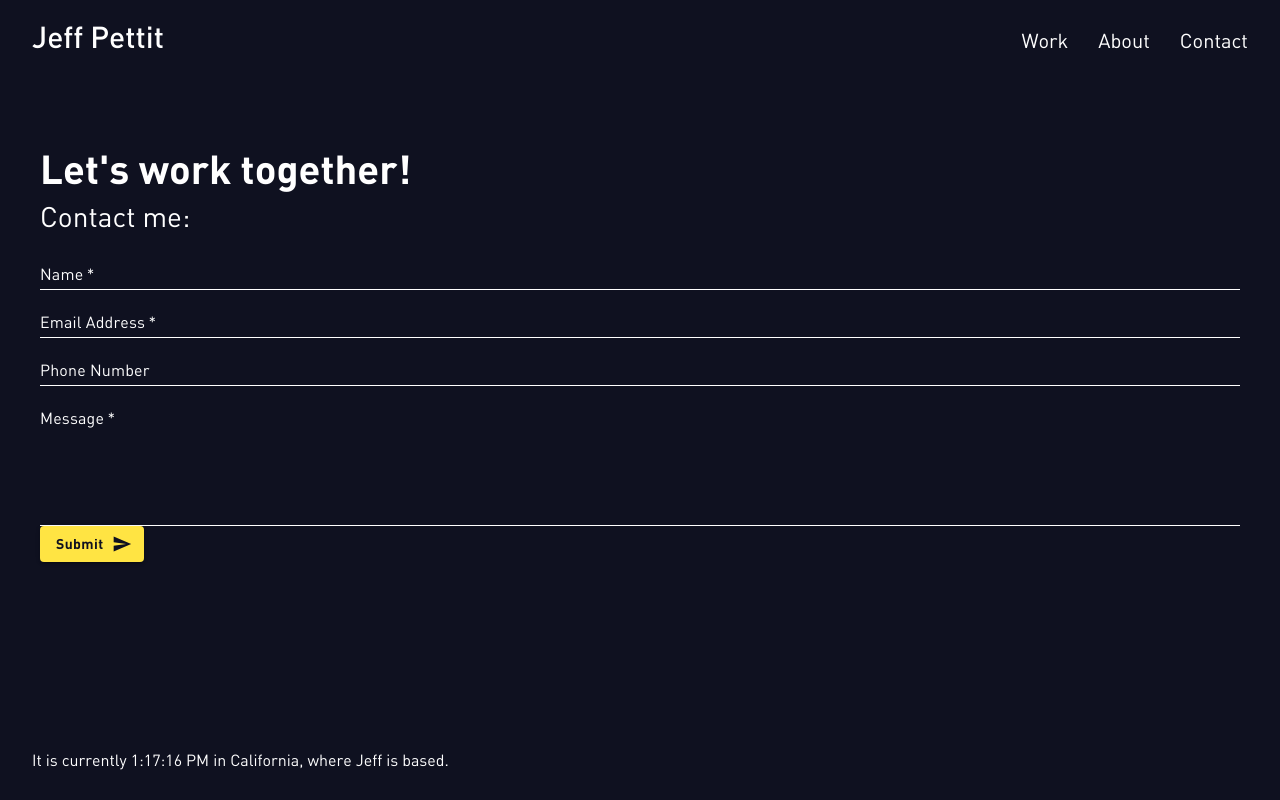
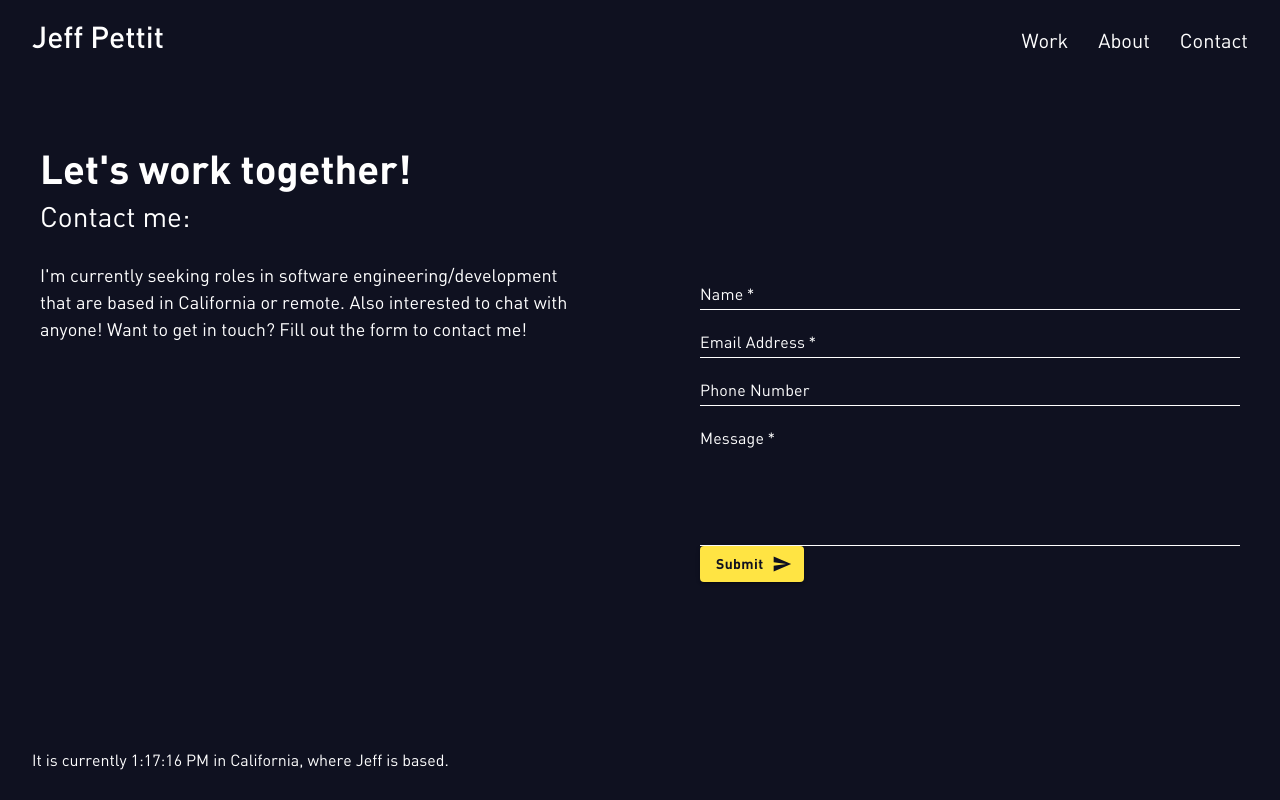
Before and after one commit to jwpettit/Portfolio-Website, a React (Create React App) app: page /contact in a window 1280 px wide. Built offline with nearby package versions, Linux system fonts and the light colour scheme.

Commit message:
Contact page coming together

```diff
--- a/src/App.css
+++ b/src/App.css
@@ -28,6 +28,13 @@
     display: flex;
     width: 100vw;
     justify-content: center;
+}
+
+.Page-Content-Container-1 {
+    width: 1200px;
+    margin-top: 8vh;
+    display: flex;
+    flex-direction: column;
 }
 
 
@@ -82,6 +89,12 @@
 .H3-Header {
     font-family: DIN-Regular;
     font-size: 40px;
+    color: #FFFFFF;
+}
+
+.Body-Text {
+    font-family: DIN-Regular;
+    font-size: 18px;
     color: #FFFFFF;
 }
 
@@ -227,9 +240,12 @@
 
 
 /* Contact Page Classes */
-.Contact-Container-1 {
-    width: 1200px;
-    margin-top: 8vh;
+.Contact-Container-Flex {
+    margin-top: 20px;
     display: flex;
-    flex-direction: column;
+    justify-content: space-between;
 }
+
+.Contact-Column {
+    width: 45%;
+}
--- a/src/pages/Contact.jsx
+++ b/src/pages/Contact.jsx
@@ -3,14 +3,26 @@ import ContactForm from "../components/ContactForm";
 export default function Contact() {
     return (
         <div className="Page-Background-Container">
-            <div className="Contact-Container-1">
+            <div className="Page-Content-Container-1">
                 <div className="H1-Header">
                     <h1>Let's work together!</h1>
-                </div>{" "}
+                </div>
                 <div className="H3-Header">
                     <h3>Contact me:</h3>
                 </div>
-                <ContactForm />
+                <div className="Contact-Container-Flex">
+                    <div className="Contact-Column">
+                        <p className="Body-Text">
+                            I'm currently seeking roles in software
+                            engineering/development that are based in California
+                            or remote. Also interested to chat with anyone! Want
+                            to get in touch? Fill out the form to contact me!
+                        </p>
+                    </div>
+                    <div className="Contact-Column">
+                        <ContactForm />
+                    </div>
+                </div>
             </div>
         </div>
     );
```
